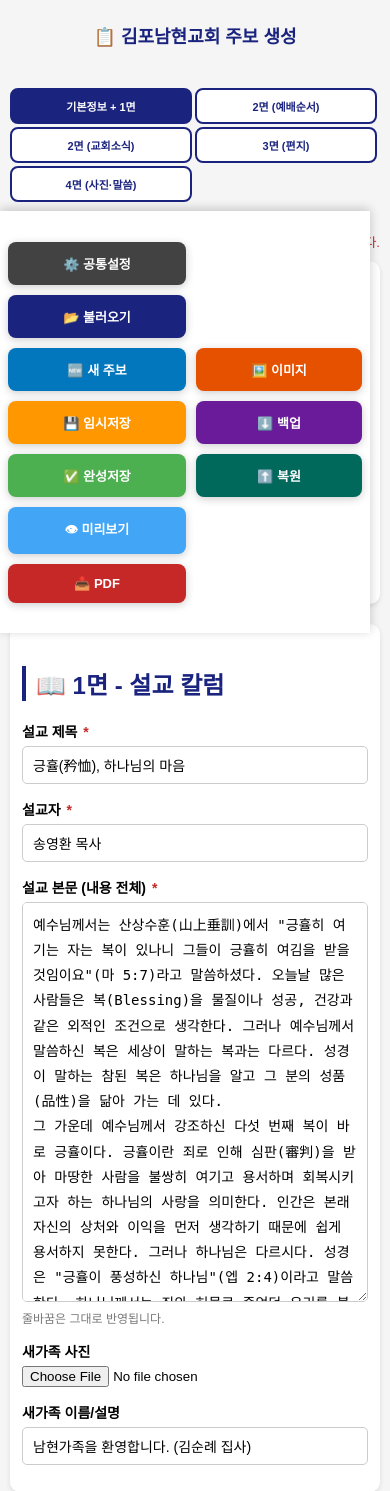
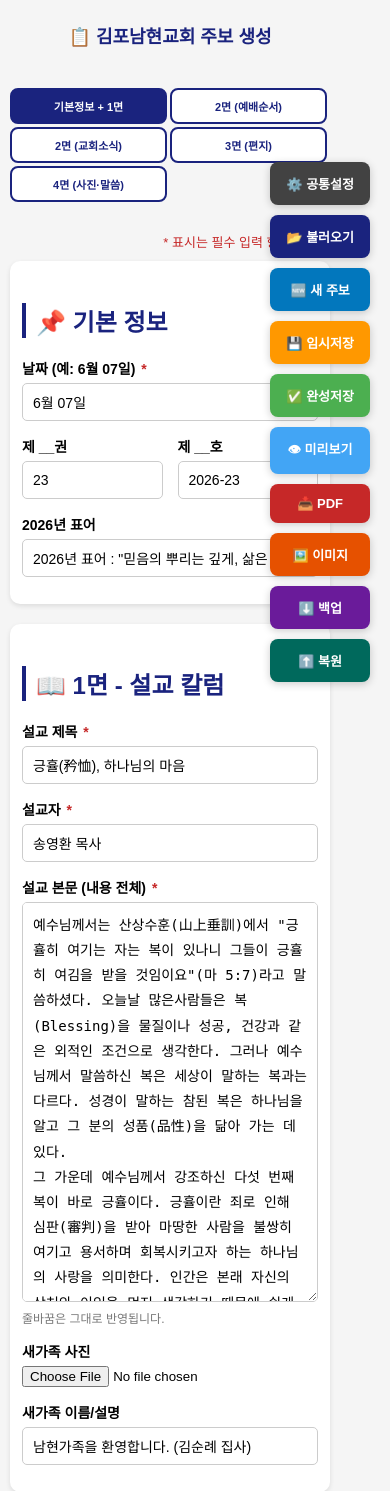
Before and after one commit to J-Loyalty/church-weekly, a Flask app: page / in a window 390 px wide. Shown: the top 1491 px of the page. Run offline with Flask 3, Linux system fonts and the light colour scheme.

Commit message:
모바일: 플로팅 메뉴 우측 유지 + 버튼 축소

```diff
--- a/templates/form.html
+++ b/templates/form.html
@@ -39,15 +39,15 @@ textarea { min-height: 150px; resize: vertical; line-height: 1.8; }
 .help-text { font-size: 12px; color: #777; margin-top: 3px; }
 
 @media (max-width: 768px) {
-    body { padding: 10px; padding-right: 10px; padding-bottom: 80px; }
+    body { padding: 10px; padding-right: 60px; }
     h1 { font-size: 18px; }
     .page-tabs { flex-wrap: wrap; gap: 3px; }
     .page-tab { padding: 8px 6px; font-size: 11px; flex: none; width: calc(50% - 3px); text-align: center; }
     .section-card { padding: 12px; }
     .worship-row { flex-wrap: wrap; }
     .worship-row input:first-child { width: 80px; }
-    #floatingActions { position: fixed; bottom: 0; left: 0; right: 0; top: auto; transform: none; flex-direction: row; flex-wrap: wrap; justify-content: center; gap: 5px; padding: 8px; background: white; box-shadow: 0 -2px 10px rgba(0,0,0,0.2); border-radius: 0; }
-    #floatingActions button, #floatingActions a { padding: 8px 10px; font-size: 11px; }
+    #floatingActions { right: 5px; gap: 5px; }
+    #floatingActions button, #floatingActions a { padding: 6px 8px; font-size: 10px; }
     #floatingActions hr { display: none; }
     #duty-table-form { font-size: 11px; }
     #duty-table-form input { font-size: 12px; padding: 5px; }
```
